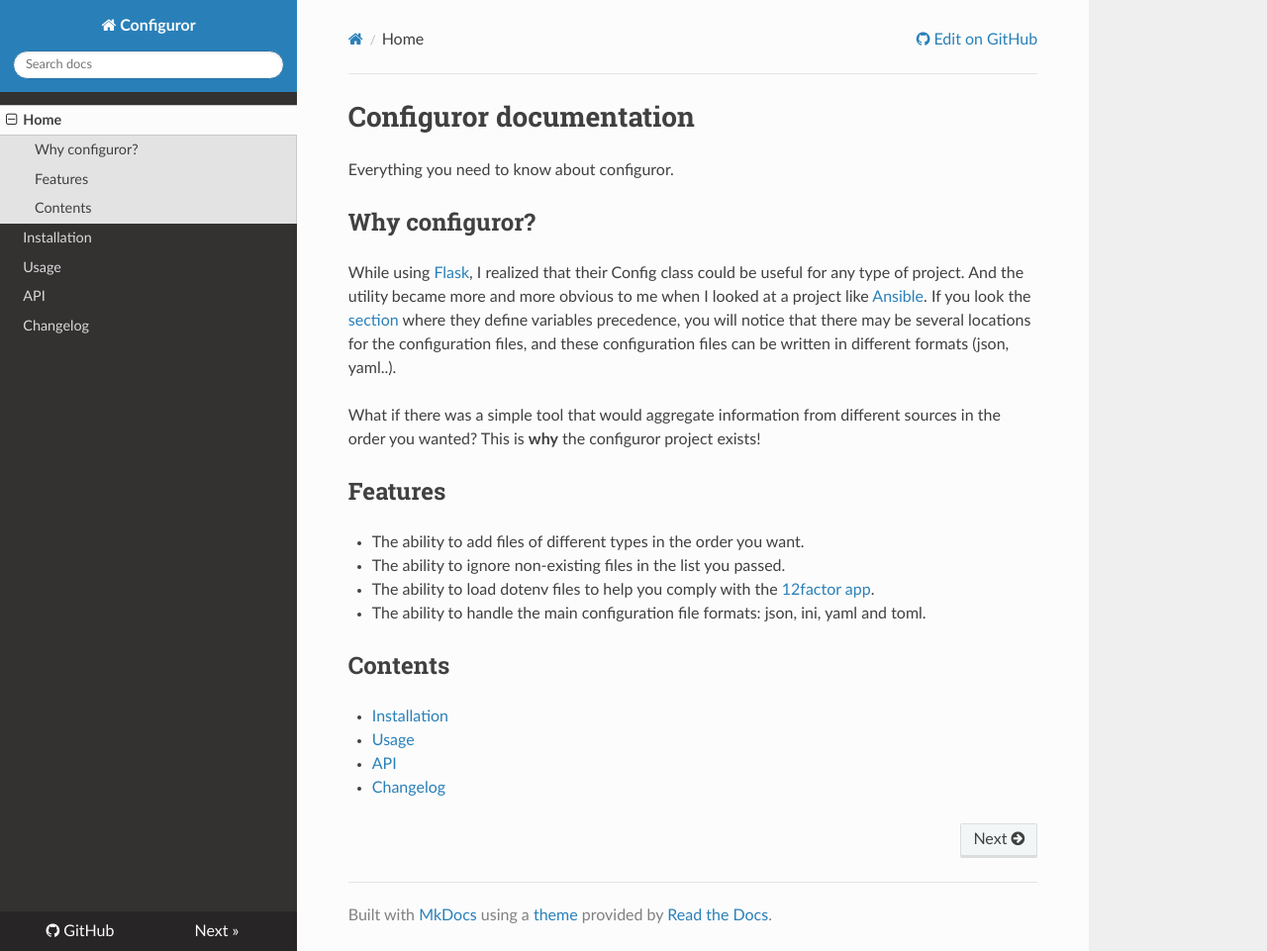
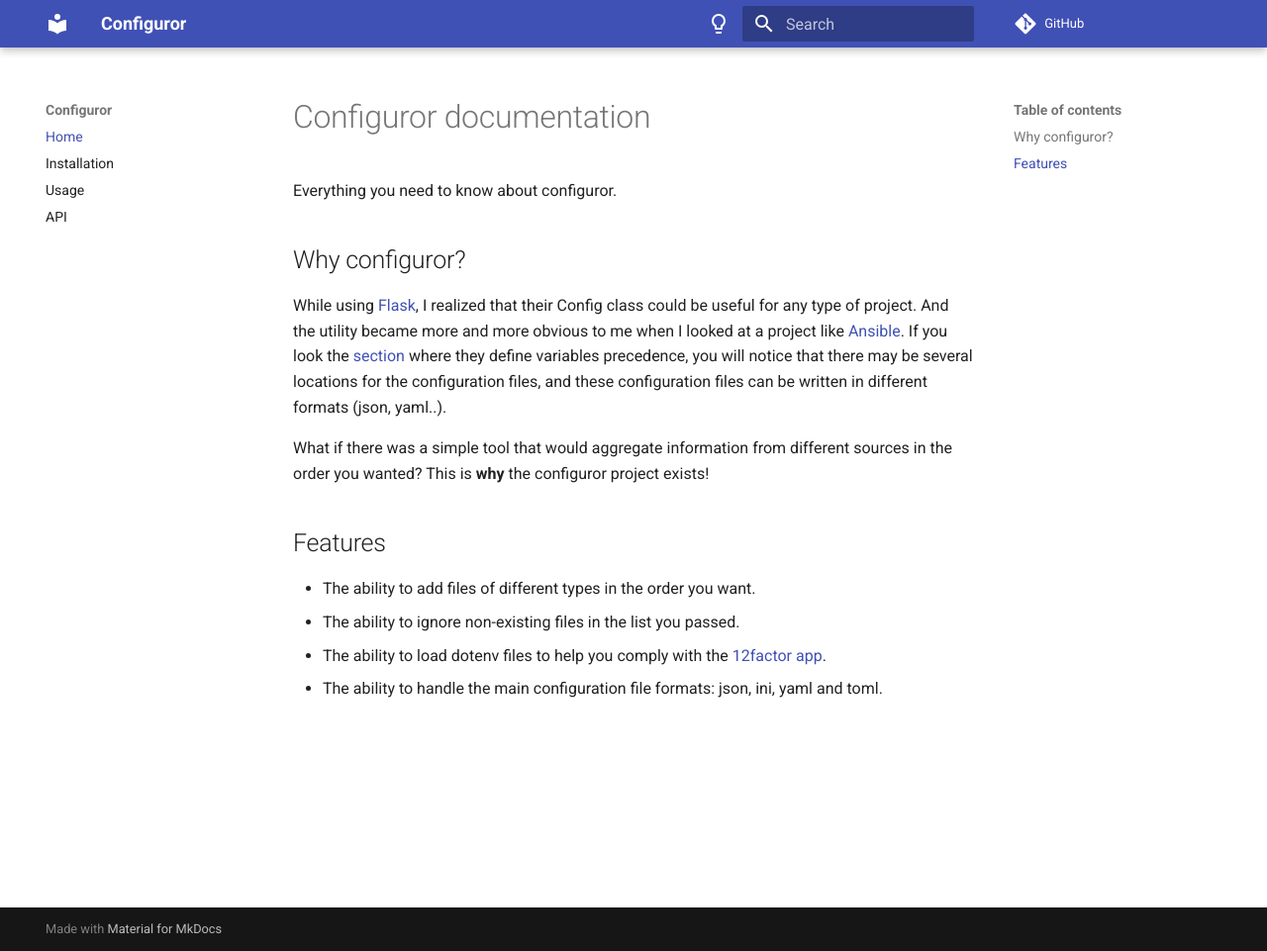
Before and after one commit to lewoudar/configuror, an MkDocs documentation site: the page built from docs/index.md, in a window 1280 px wide and 961 px high. Shown: the whole window at 99% size. Built offline with MkDocs 1.6.1 and Material for MkDocs 9.7.7, drawn with Linux system fonts in a browser that asks for light colours; nearby versions of some CDN libraries; comment, search, counter and statistics services are not loaded; old or Windows-style settings are respelled for this version of MkDocs.

Commit message:
Doc (#10)
* docs: installed dev dependency mkdocs-material

updated README.md to change ci badge and add black badge

* docs: updated documentation theme and content

removed changelog.md from docs folder
updated CHANGELOG.md

Co-authored-by: le_woudar <kevin.tewouda@gandi.net>

```diff
--- a/docs/index.md
+++ b/docs/index.md
@@ -19,9 +19,3 @@
 - The ability to ignore non-existing files in the list you passed.
 - The ability to load dotenv files to help you comply with the [12factor app](https://12factor.net/).
 - The ability to handle the main configuration file formats: json, ini, yaml and toml.
-
-## Contents
-- [Installation](installation.md)
-- [Usage](usage.md)
-- [API](api.md)
-- [Changelog](changelog.md)
--- /dev/null
+++ b/docs/requirements.txt
@@ -0,0 +1 @@
+mkdocs-material==8.3.3
--- a/mkdocs.yml
+++ b/mkdocs.yml
@@ -6,16 +6,29 @@
 repo_url: https://github.com/lewoudar/configuror/
 edit_uri: tree/master/docs
 
-pages:
+nav:
   - Home: index.md
   - Installation: installation.md
   - Usage: usage.md
   - API: api.md
-  - Changelog: changelog.md
 
-theme: readthedocs
+theme:
+  name: material
+  palette:
+    - scheme: default
+      toggle:
+        icon: material/lightbulb-outline
+        name: Switch to dark mode
+    - scheme: slate
+      primary: teal
+      accent: teal
+      toggle:
+        icon: material/lightbulb
+        name: Switch to light mode
 
 markdown_extensions:
   - toc:
       permalink: true
   - admonition
+  - codehilite:
+      css_class: highlight
--- a/pyproject.toml
+++ b/pyproject.toml
@@ -41,6 +41,7 @@
 black = "^22.3.0"
 isort = "^5.10.1"
 pre-commit = "^2.19.0"
+mkdocs-material = "^8.3.3"
 
 [tool.isort]
 line_length = 120
```
Also changed, not shown: .readthedocs.yml (+2 -5 lines), CHANGELOG.md (+13 -15 lines), README.md (+3 -3 lines), docs/changelog.md (deleted, +0 -58 lines), docs/installation.md (+2 -4 lines), 1 other file.
